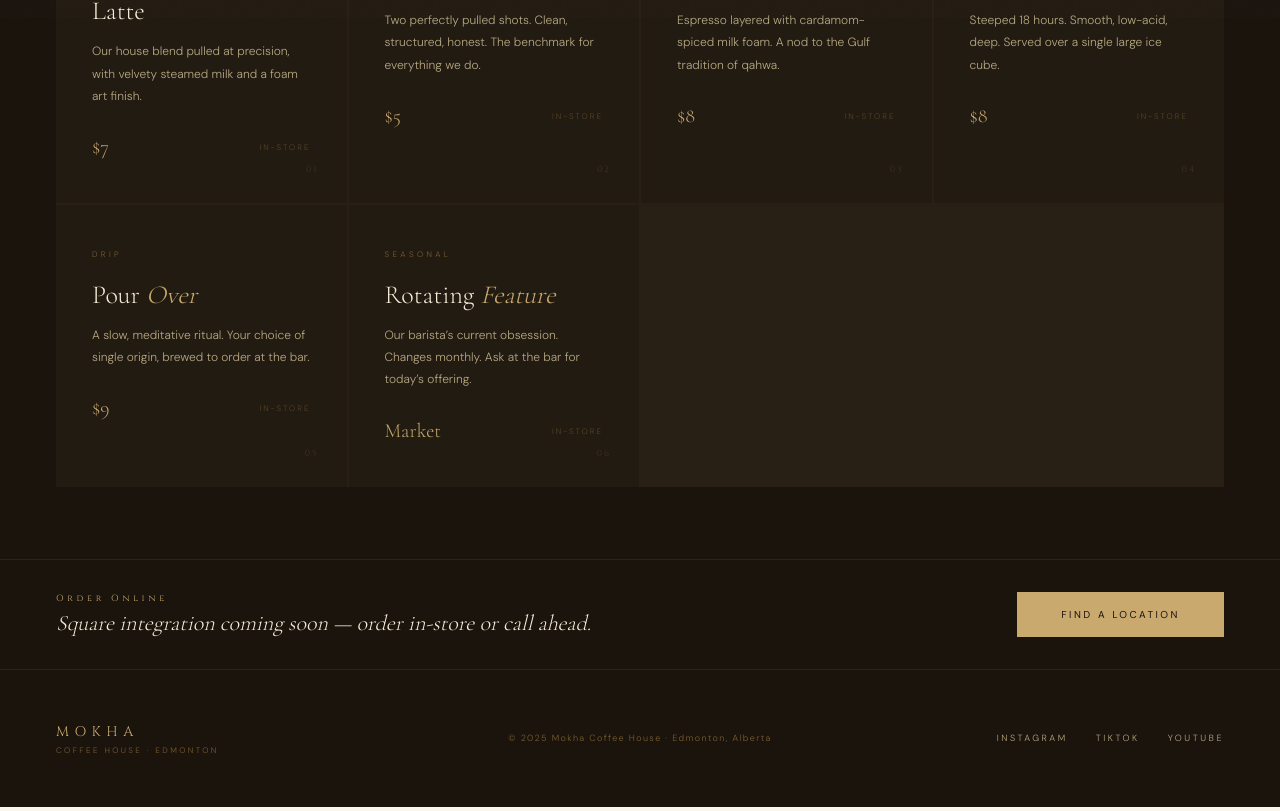
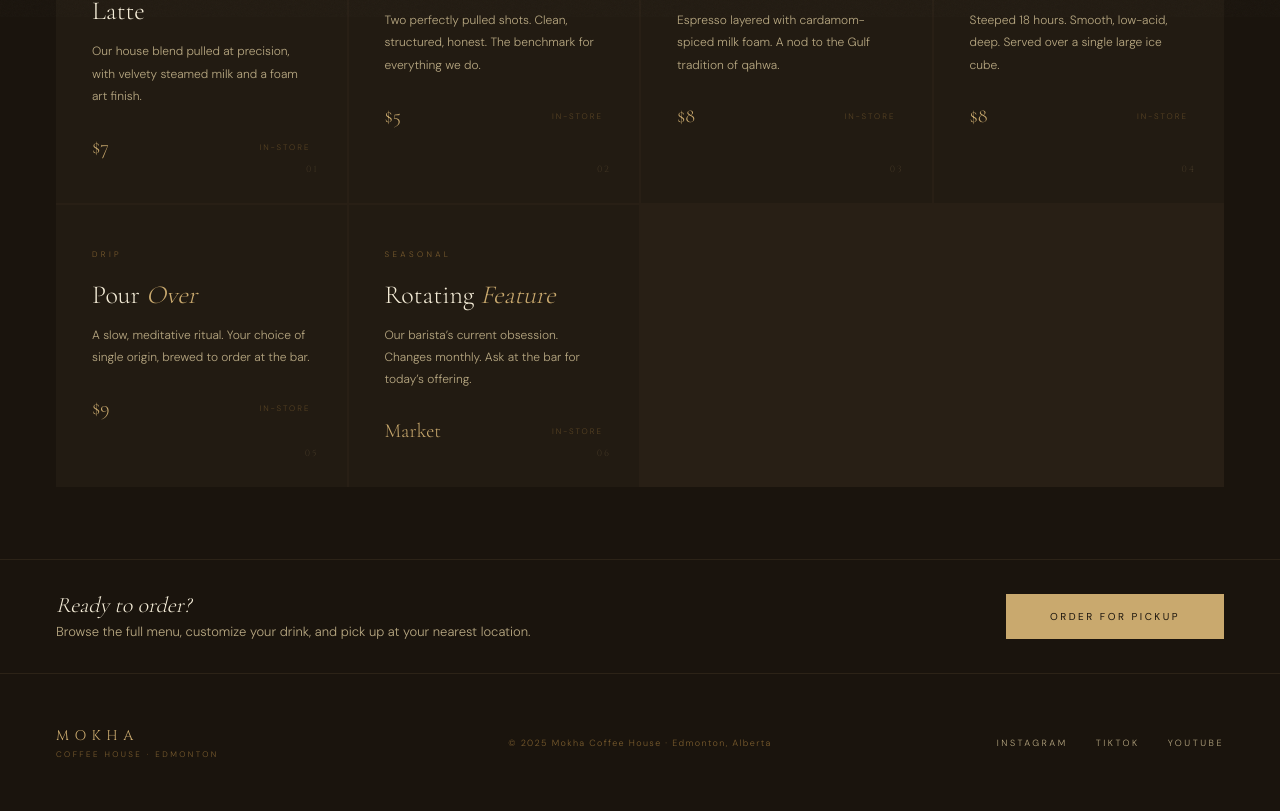
Before and after one commit to Hamzahab/mokha-coffee-house, a Next.js app: page /menu in a window 1280 px wide. Shown: the part 783-1594 px from the top of the page. Built offline with nearby package versions, Linux system fonts and the light colour scheme.

Commit message:
Update menu page CTA: link to /order instead of 'coming soon'
Replace inline-styled 'coming soon' banner with proper CSS classes
and a direct link to the order page for pickup.

```diff
--- a/app/globals.css
+++ b/app/globals.css
@@ -1632,6 +1632,37 @@ footer {
   margin-bottom: 16px;
 }
 
+/* ── Menu order banner ── */
+.menu-order-banner {
+  background: var(--b2);
+  border-top: 1px solid rgba(201,169,110,.1);
+  padding: 32px 56px;
+  display: flex;
+  align-items: center;
+  justify-content: space-between;
+  gap: 24px;
+  flex-wrap: wrap;
+}
+.menu-order-banner-title {
+  font-family: var(--font-cormorant), 'Cormorant Garamond', serif;
+  font-size: 22px;
+  font-style: italic;
+  color: var(--cream);
+}
+.menu-order-banner-desc {
+  font-size: 13px;
+  color: var(--cream-dim);
+  margin-top: 4px;
+  line-height: 1.5;
+}
+@media (max-width: 900px) {
+  .menu-order-banner {
+    padding: 28px 24px;
+    flex-direction: column;
+    text-align: center;
+  }
+}
+
 /* ── CART DRAWER ── */
 .cart-toggle {
   position: fixed;
--- a/app/menu/page.tsx
+++ b/app/menu/page.tsx
@@ -141,13 +141,13 @@ export default function MenuPage() {
       {/* TABS + MENU BODY */}
       <TabsMenu tabs={tabs} />
 
-      {/* ORDER ONLINE — coming soon banner */}
-      <div style={{ background: 'var(--b2)', borderTop: '1px solid rgba(201,169,110,.1)', padding: '32px 56px', display: 'flex', alignItems: 'center', justifyContent: 'space-between', gap: 24, flexWrap: 'wrap' as const }}>
+      {/* ORDER ONLINE CTA */}
+      <div className="menu-order-banner">
         <div>
-          <p style={{ fontFamily: "var(--font-cinzel), 'Cinzel', serif", fontSize: 9, letterSpacing: '.42em', color: 'var(--gold)', marginBottom: 6 }}>Order Online</p>
-          <p style={{ fontFamily: "var(--font-cormorant), 'Cormorant Garamond', serif", fontSize: 22, fontStyle: 'italic', color: 'var(--cream)' }}>Square integration coming soon — order in-store or call ahead.</p>
+          <p className="menu-order-banner-title">Ready to order?</p>
+          <p className="menu-order-banner-desc">Browse the full menu, customize your drink, and pick up at your nearest location.</p>
         </div>
-        <Link className="btn-primary" href="/locations" style={{ flexShrink: 0 }}>Find a Location</Link>
+        <Link className="btn-primary" href="/order">Order for Pickup</Link>
       </div>
     </>
   );
```
